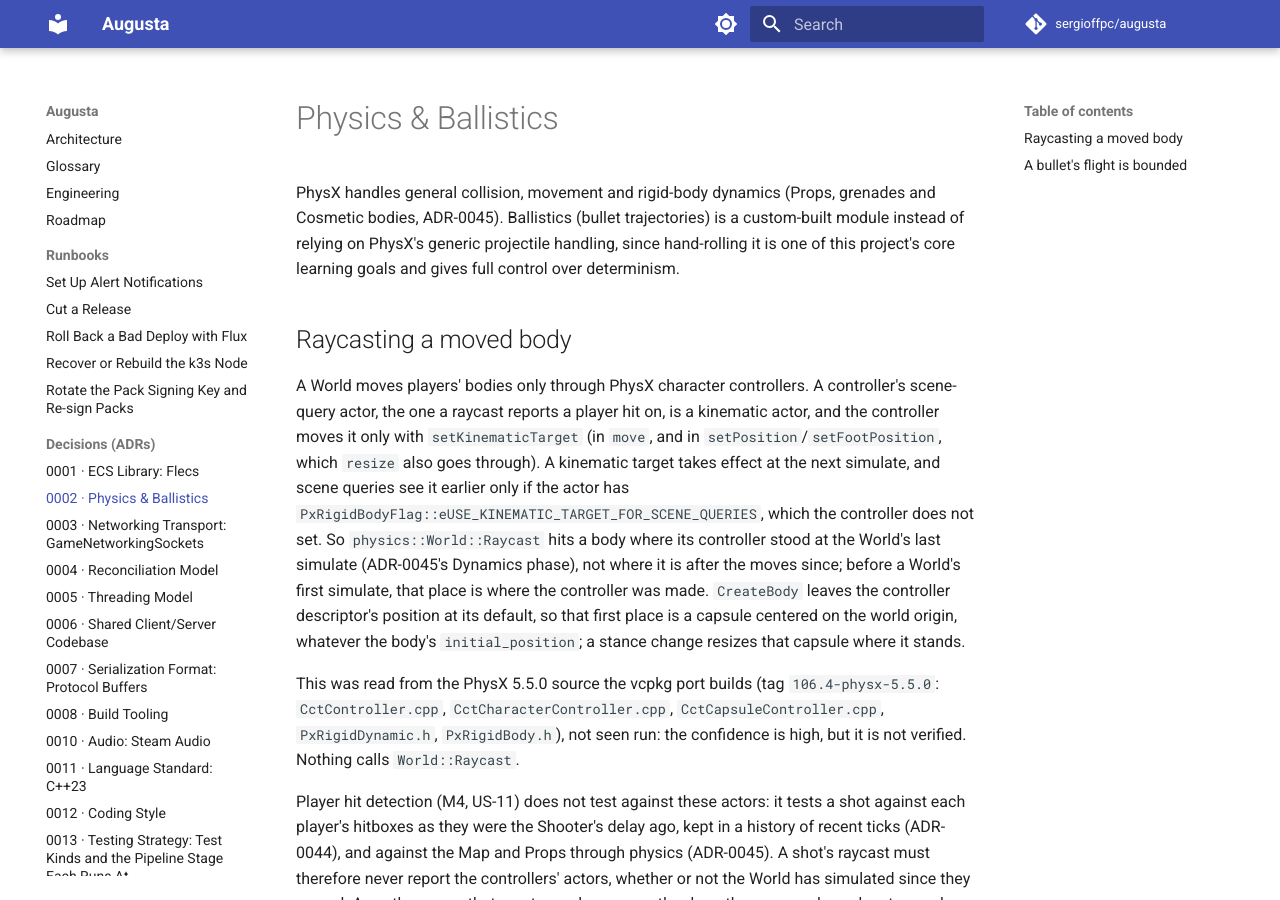
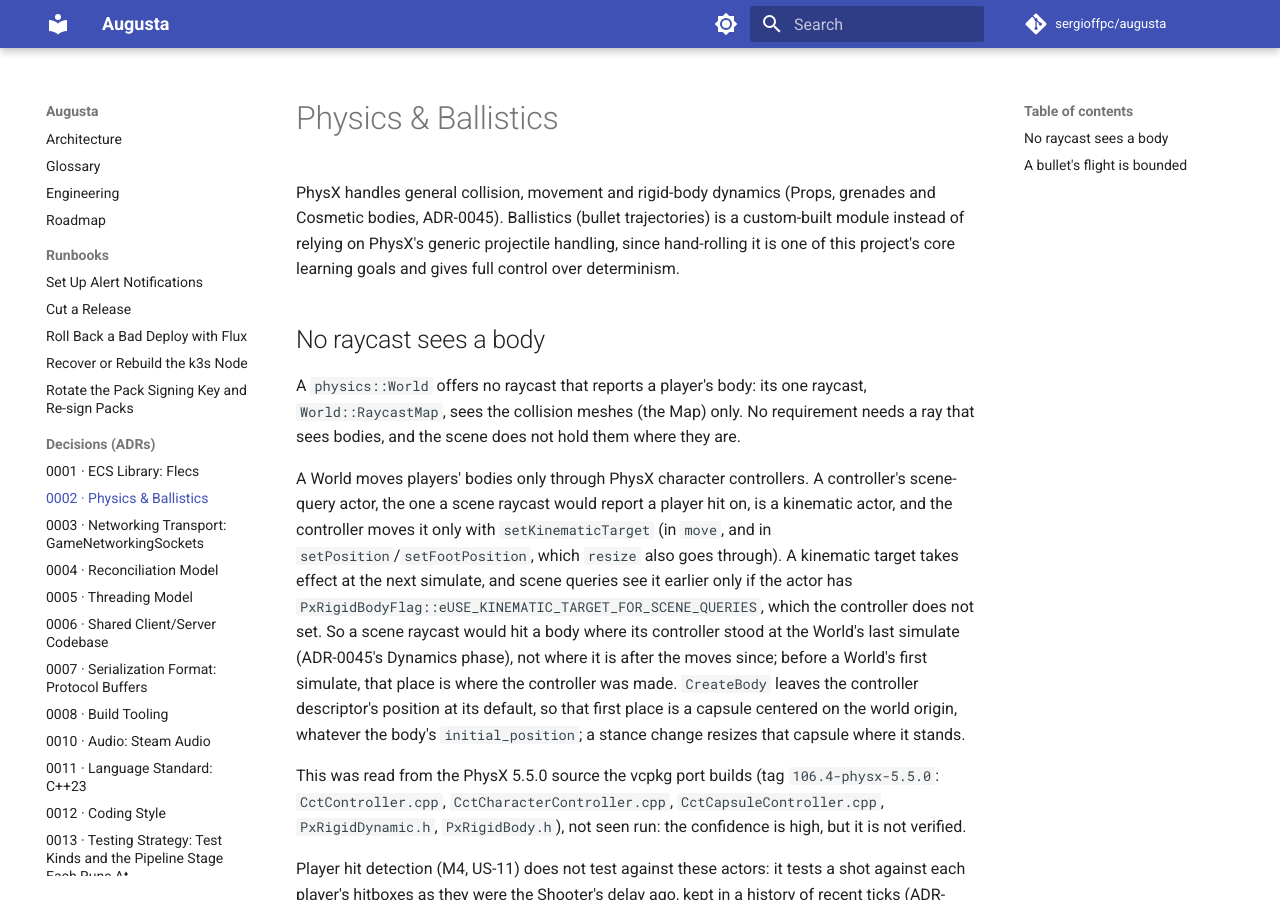
Before and after one commit to sergioffpc/augusta, an MkDocs documentation site: the page built from docs/adr/0002-physics-and-ballistics.md, in a window 1280 px wide and 900 px high. Built offline with MkDocs 1.6.1 and Material for MkDocs 9.7.7, drawn with Linux system fonts in a browser that asks for light colours; comment, search, counter and statistics services are not loaded.

Commit message:
refactor(physics): remove World::Raycast, the query that saw bodies
World::Raycast reported a player's body where its character controller
stood at the World's last simulate, not where the body is, and nothing
called it: player hits are judged against Hitboxes and rounds against
RaycastMap. ADR-0002 now states that a World offers no raycast against
bodies, and keeps how a future query would make them queryable.

The two tests that used Raycast as their control case get one through
the public API instead: a second body stopping short of the first, and
a Hitbox handed in where the controller stands being struck.

Refs #1379

Co-Authored-By: Claude Opus 5.5 <noreply@anthropic.com>

```diff
--- a/docs/adr/0002-physics-and-ballistics.md
+++ b/docs/adr/0002-physics-and-ballistics.md
@@ -6,27 +6,32 @@ custom-built module instead of relying on PhysX's generic projectile handling,
 since hand-rolling it is one of this project's core learning goals and gives
 full control over determinism.
 
-## Raycasting a moved body
+## No raycast sees a body
+
+A `physics::World` offers no raycast that reports a player's body: its one
+raycast, `World::RaycastMap`, sees the collision meshes (the Map) only. No
+requirement needs a ray that sees bodies, and the scene does not hold them where
+they are.
 
 A World moves players' bodies only through PhysX character controllers. A
-controller's scene-query actor, the one a raycast reports a player hit on, is a
-kinematic actor, and the controller moves it only with `setKinematicTarget` (in
-`move`, and in `setPosition`/`setFootPosition`, which `resize` also goes
-through). A kinematic target takes effect at the next simulate, and scene
-queries see it earlier only if the actor has
+controller's scene-query actor, the one a scene raycast would report a player
+hit on, is a kinematic actor, and the controller moves it only with
+`setKinematicTarget` (in `move`, and in `setPosition`/`setFootPosition`, which
+`resize` also goes through). A kinematic target takes effect at the next
+simulate, and scene queries see it earlier only if the actor has
 `PxRigidBodyFlag::eUSE_KINEMATIC_TARGET_FOR_SCENE_QUERIES`, which the controller
-does not set. So `physics::World::Raycast` hits a body where its controller
-stood at the World's last simulate (ADR-0045's Dynamics phase), not where it is
-after the moves since; before a World's first simulate, that place is where the
-controller was made. `CreateBody` leaves the controller descriptor's position at
-its default, so that first place is a capsule centered on the world origin,
-whatever the body's `initial_position`; a stance change resizes that capsule
-where it stands.
+does not set. So a scene raycast would hit a body where its controller stood at
+the World's last simulate (ADR-0045's Dynamics phase), not where it is after the
+moves since; before a World's first simulate, that place is where the controller
+was made. `CreateBody` leaves the controller descriptor's position at its
+default, so that first place is a capsule centered on the world origin, whatever
+the body's `initial_position`; a stance change resizes that capsule where it
+stands.
 
 This was read from the PhysX 5.5.0 source the vcpkg port builds (tag
 `106.4-physx-5.5.0`: `CctController.cpp`, `CctCharacterController.cpp`,
 `CctCapsuleController.cpp`, `PxRigidDynamic.h`, `PxRigidBody.h`), not seen run:
-the confidence is high, but it is not verified. Nothing calls `World::Raycast`.
+the confidence is high, but it is not verified.
 
 Player hit detection (M4, US-11) does not test against these actors: it tests a
 shot against each player's hitboxes as they were the Shooter's delay ago, kept
```
Also changed, not shown: docs/adr/0044-shot-lag-compensation-and-replication.md (+2 -2 lines), 4 other files.
